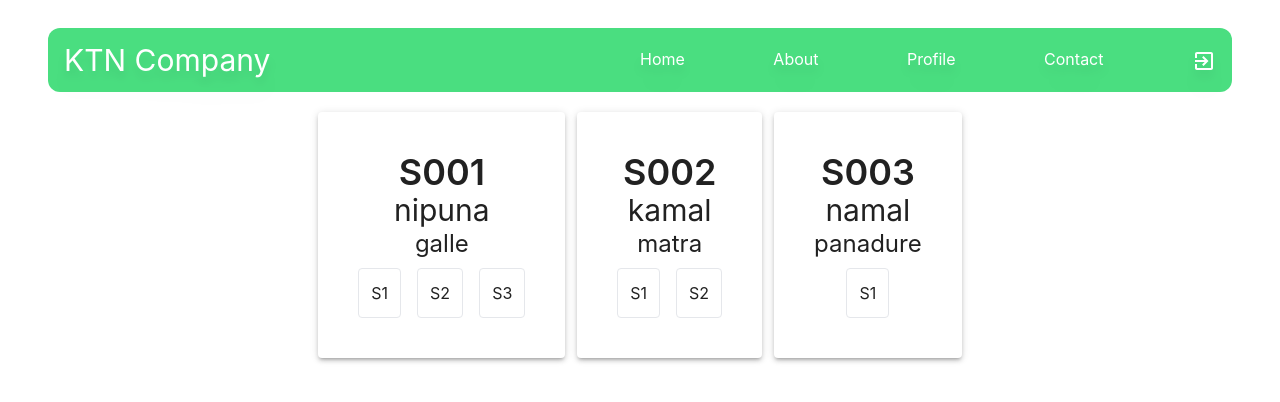
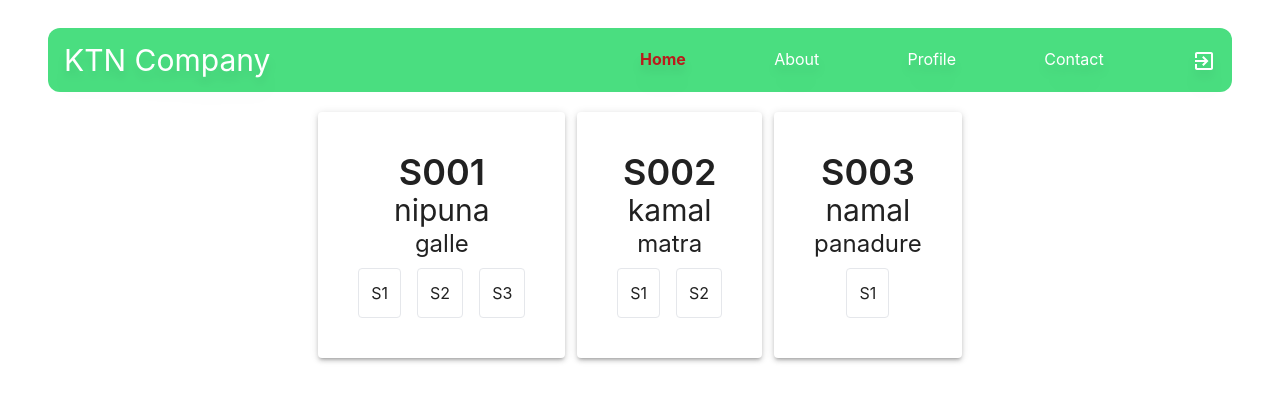
Before and after one commit to PiyumalNipuna60/React-Study-02, a React (Create React App) app in the folder project-02/: page / in a window 1280 px wide. Shown: the top 402 px of the page. Built offline with nearby package versions, Linux system fonts and the light colour scheme.

Commit message:
nav bar Active page disaign

```diff
--- a/project-02/src/components/header/Header.tsx
+++ b/project-02/src/components/header/Header.tsx
@@ -4,6 +4,9 @@ import { NavLink } from 'react-router-dom';
 
 export default class Header extends Component {
   render() {
+
+    const navStyle="text-red-700  font-bold";
+
     return (
       <div className="bg-green-400 border-gray-200 px-4 h-16  dark:bg-gray-600 font-Poppins text-white  rounded-xl">
         <div className="w-full h-full drop-shadow-xl">
@@ -13,30 +16,28 @@ export default class Header extends Component {
           </div>
           <div className=' w-2/4 '>
             <nav className='flex gap-3 space-x-2 w-full justify-between'>
-            <NavLink to={"/"}>
+            <NavLink to={"/"} className={({isActive})=>(isActive ? navStyle : "")}>
               Home
             </NavLink>
 
-            <NavLink to={"/about"}>
+            <NavLink to={"/about"} className={({isActive})=>(isActive ? navStyle : "")}>
               About
             </NavLink>
 
-            <NavLink to={"/profile"}>
+            <NavLink to={"/profile"} className={({isActive})=>(isActive ? navStyle : "")}>
               Profile
             </NavLink>
 
-            <NavLink to={"contact"}>
+            <NavLink to={"contact"}  className={({isActive})=>(isActive ? navStyle : "")}>
                Contact
             </NavLink>
 
-            <NavLink to={"/login"}><ExitToAppIcon />
+            <NavLink to={"/login"}  className={({isActive})=>(isActive ? navStyle : "")}><ExitToAppIcon />
             </NavLink>
             </nav>
           </div>
-
         </div>
         </div>
-
       </div>
     )
   }
```
